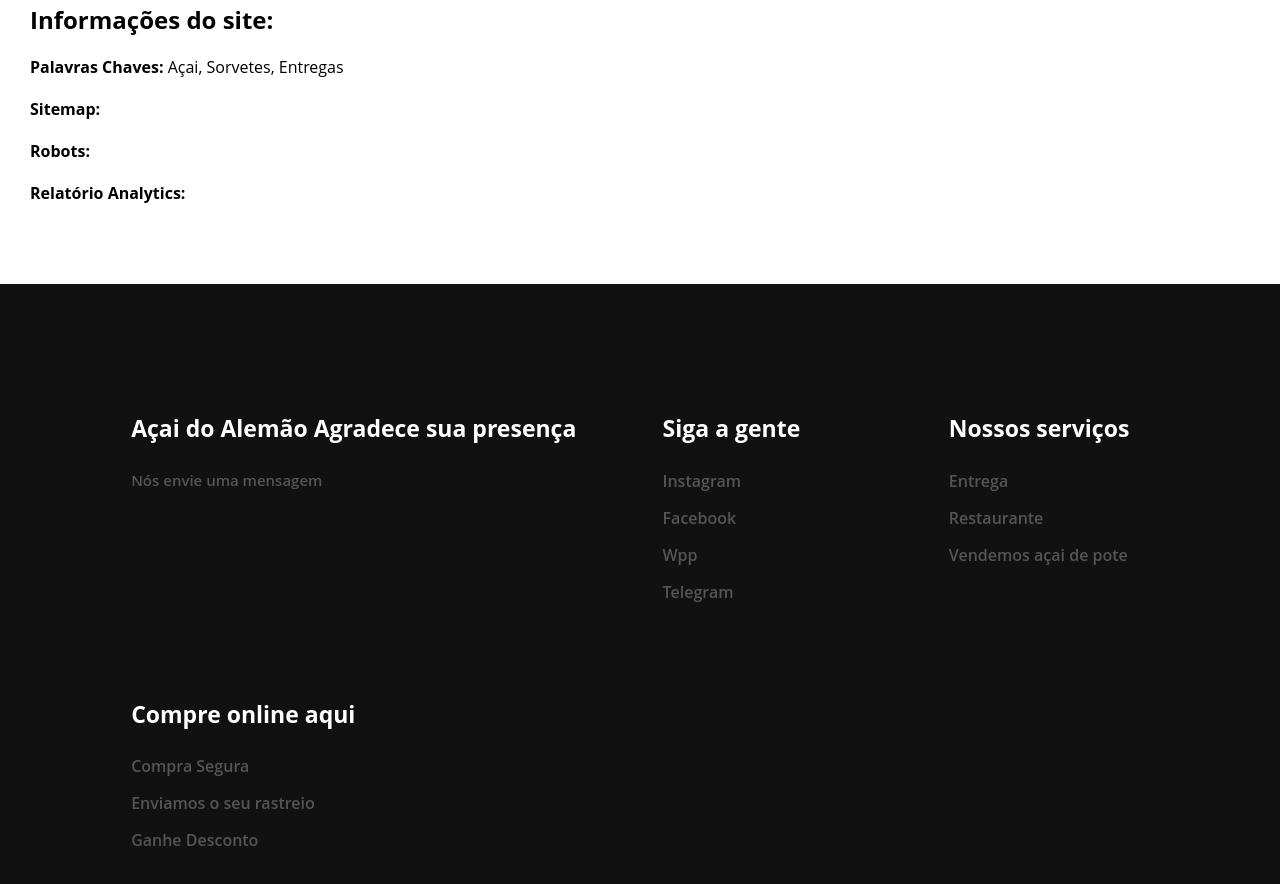
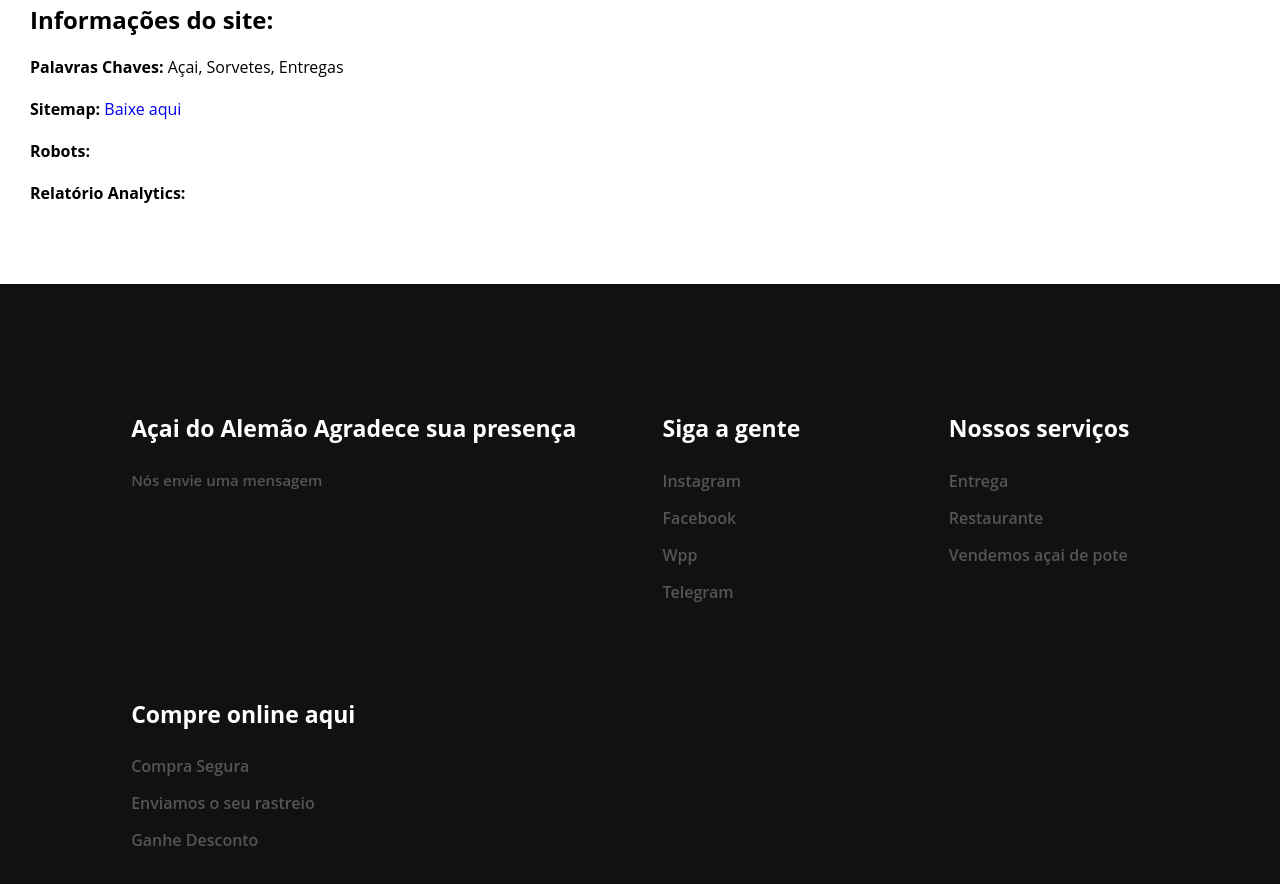
Before and after one commit to milena-andrade/acaiAlemao, a plain HTML site: page professor.html in a window 1280 px wide. Shown: the part 1244-2128 px from the top of the page. Drawn offline with nearby package versions, Linux system fonts and the light colour scheme; a script that the page names is missing.

Commit message:
Update professor.html

```diff
--- a/professor.html
+++ b/professor.html
@@ -49,7 +49,9 @@
             <img src="img/sistema.png" alt="Logotipo">
             <h2 class="info"> Informações do site:</h2>
             <p class="info"><strong> Palavras Chaves: </strong> Açai, Sorvetes, Entregas</p>
-            <p class="info"><strong> Sitemap: </strong>  </p>
+            <p class="info"><strong> Sitemap: </strong> <a href="sitemap.xml" download> Baixe aqui </a> </p>
+
+
             <p class="info"><strong> Robots: </strong>  </p>
             <p class="info"><strong> Relatório Analytics: </strong>  </p>
           <div>
```
